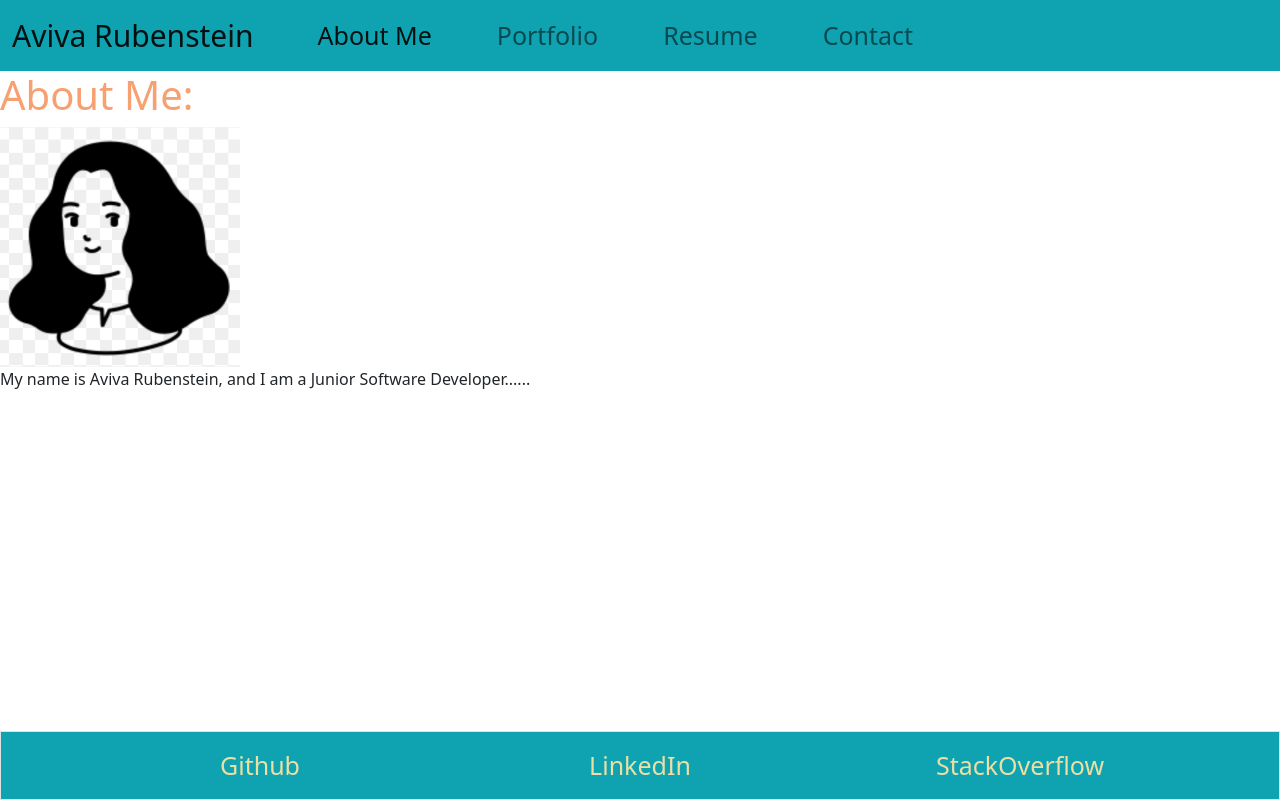
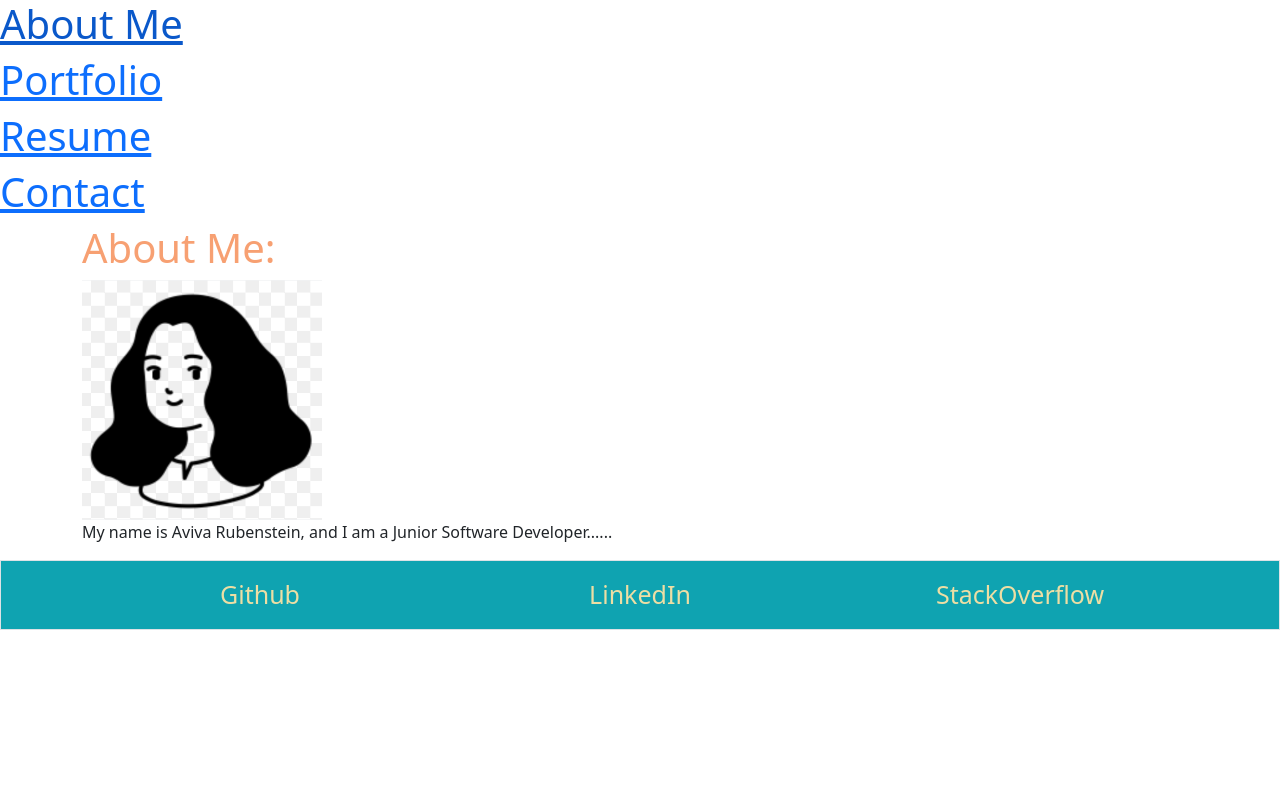
Before and after one commit to AvivaRubenstein/React-Portfolio, a React (Create React App) app: page / in a window 1280 px wide. Built offline with nearby package versions, Linux system fonts and the light colour scheme.

Commit message:
set up React routing intead of using conditional rendering to display page sections, still need to format the header/navbar since using routing removes usage of Navbar.js component which was responsible for styling

```diff
--- a/package.json
+++ b/package.json
@@ -14,6 +14,7 @@
     "pretty": "^2.0.0",
     "react": "17.0.2",
     "react-dom": "17.0.2",
+    "react-router-dom": "^6.11.0",
     "react-scripts": "5.0.1",
     "web-vitals": "^2.1.4"
   },
--- a/src/components/Header.js
+++ b/src/components/Header.js
@@ -1,11 +1,32 @@
 import React from 'react';
-import Navbar from './Navbar';
+// import Navbar from './Navbar';
+import {Link} from 'react-router-dom';
 
 
-export default function Header({currentPage, handlePageChange}) {
+export default function Header() {
   return (
     <header>
-<Navbar currentPage={currentPage} handlePageChange={handlePageChange} />
+<Link to='/'>
+  <h1>
+    About Me
+  </h1>
+</Link>
+<Link to='/portfolio'>
+  <h1>
+    Portfolio
+  </h1>
+</Link>
+<Link to='/resume'>
+  <h1>
+    Resume
+  </h1>
+</Link>
+<Link to='/contact'>
+  <h1>
+    Contact
+  </h1>
+</Link>
+
     </header>
   );
 }
--- a/src/components/PortfolioContainer.js
+++ b/src/components/PortfolioContainer.js
@@ -1,4 +1,5 @@
 import React, { useState } from 'react';
+import {BrowserRouter as Router, Route, Routes} from 'react-router-dom';
 import Resume from './pages/Resume';
 import AboutMe from './pages/AboutMe';
 import Portfolio from './pages/Portfolio';
@@ -7,39 +8,33 @@ import Header from './Header';
 import Footer from './Footer'
 
 export default function PortfolioContainer() {
-  //currentPage is set to the About Me page
-  const [currentPage, setCurrentPage] = useState('AboutMe');
-  //we are passing in the currentPage we are on, which has the default value of being set to "About Me"
-  //and then we are using the currentPage we are on to return the relevant component
-  const renderPage = () => {
-    //when currentPage === Resume, we pass in / render the Resume component
-    if (currentPage === 'Resume') {
-      return <Resume />;
-    }
-    if (currentPage === 'Contact') {
-      return <Contact />;
-    }
-    if (currentPage === 'Portfolio') {
-      return <Portfolio />;
-    }
-    return <AboutMe />;
-  };
+  return (
+<Router>
+<div className="flex-column justify-flex-start min-100-vh">
+  <Header/>
+  <div className="container">
+    <Routes>
+      <Route
+      path="/"
+      element={<AboutMe />}
+      />
+      <Route
+      path="/resume"
+      element={<Resume />}
+      />
+      <Route
+      path="/portfolio"
+      element={<Portfolio />}
+      />
+      <Route
+      path="/contact"
+      element={<Contact />}
+      />
 
-  //when we change pages, whatever page triggers the handlePageChange function will be passed
-  //in as the the new value that the currentPage is being set to
-  const handlePageChange = (page) => setCurrentPage(page);
-
-  return (
-    // we are setting the minimum height of the columns/content to be 100% of the viewport, which means that the footer will be at the bottom of the page, not directly under content when content doesn't fill the page
-      //this is in conjunction with the footer's mt-auto class which gives the footer a top margin to fill the available space
-    <div className="d-flex flex-column min-vh-100">
-      {/* we are passing props into the NavTabs component:
-      the currentPage value is passed in as currentPage=
-      and we are passing in the handlePageChange functionality to be able to update/set a new page */}
-      <Header currentPage={currentPage} handlePageChange={handlePageChange} />
-      {/* Here we are calling the renderPage method which will return a component */}
-      {renderPage()}
-      <Footer />
-    </div>
+    </Routes>
+  </div>
+  <Footer />
+  </div>
+</Router>
   );
 }
```
Also changed, not shown: 1 other file (tests, documents, lock files or other folders).
